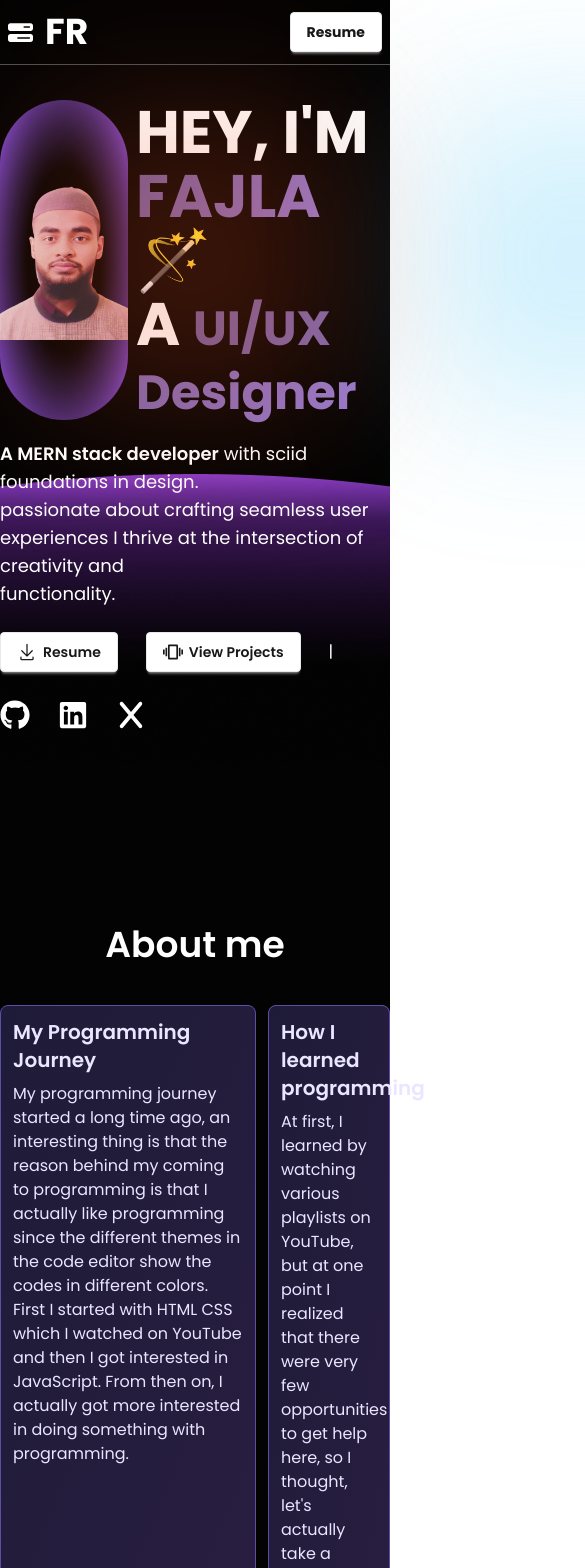
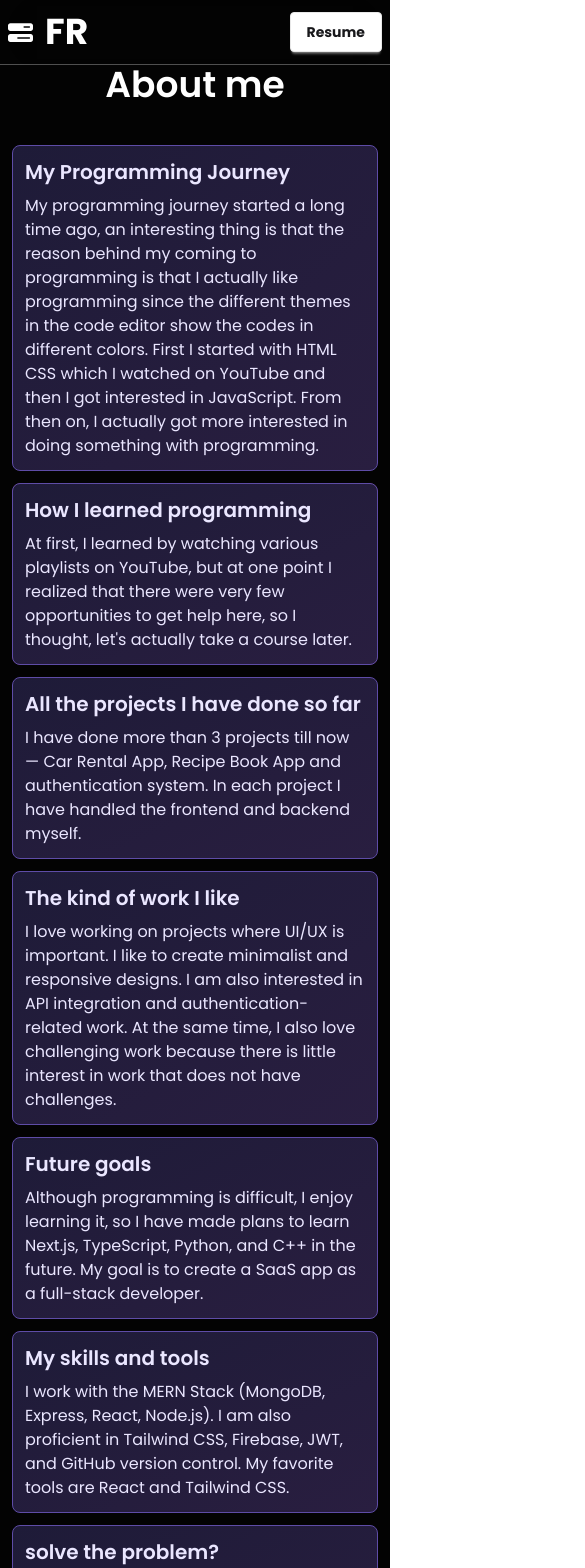
Before and after one commit to FajlaRabby24/personal-portfolio, a React (Vite) app: page / in a window 390 px wide. Shown: the top 1568 px of the page, 585 px wide, since content can reach past the window. Built offline with nearby package versions, Linux system fonts and the light colour scheme.

Commit message:
about me section done for responsive

```diff
--- a/package.json
+++ b/package.json
@@ -13,6 +13,7 @@
     "@emailjs/browser": "^4.4.1",
     "@tailwindcss/vite": "^4.1.11",
     "daisyui": "^5.0.43",
+    "motion": "^12.19.2",
     "react": "^19.1.0",
     "react-dom": "^19.1.0",
     "react-icons": "^5.5.0",
--- /dev/null
+++ b/src/Animation/Reveal.jsx
@@ -0,0 +1,33 @@
+import { motion, useAnimation, useInView } from "motion/react";
+import { useEffect, useRef } from "react";
+
+const Reveal = ({ children, className }) => {
+  const ref = useRef(null);
+
+  const isInView = useInView(ref, { once: true });
+  const mainControls = useAnimation();
+
+  useEffect(() => {
+    if (isInView) {
+      mainControls.start("visible");
+    }
+  }, [mainControls, isInView]);
+
+  return (
+    <div ref={ref} className={`relative overflow-hidden ${className}`}>
+      <motion.div
+        variants={{
+          hidden: { opacity: 0, y: 75 },
+          visible: { opacity: 1, y: 0 },
+        }}
+        initial="hidden"
+        animate={mainControls}
+        transition={{ duration: 0.5, delay: 0.25 }}
+      >
+        {children}
+      </motion.div>
+    </div>
+  );
+};
+
+export default Reveal;
--- a/src/App.jsx
+++ b/src/App.jsx
@@ -1,11 +1,7 @@
 import { ToastContainer } from "react-toastify";
 import AboutMe from "./components/AboutMe";
-import Banner from "./components/Banner";
-import Contact from "./components/Contact";
 import Footer from "./components/Footer";
 import Navbar from "./components/Navbar";
-import Projects from "./components/Projects";
-import Skills from "./components/Skills";
 
 const App = () => {
   return (
@@ -15,11 +11,11 @@ const App = () => {
         <Navbar />
       </header>
       <main className=" space-y-40">
-        <Banner />
+        {/* <Banner /> */}
         <AboutMe />
-        <Skills />
-        <Projects />
-        <Contact />
+        {/* <Skills /> */}
+        {/* <Projects /> */}
+        {/* <Contact /> */}
       </main>
       <footer>
         <Footer />
--- a/src/components/AboutMe.jsx
+++ b/src/components/AboutMe.jsx
@@ -1,10 +1,13 @@
 const AboutMe = () => {
   return (
-    <section id="about-me" className="max-w-6xl mx-auto scroll-mt-20">
+    <section
+      id="about-me"
+      className="max-w-6xl mx-auto px-3 xl:px-0 scroll-mt-20"
+    >
       <h1 className="section-title">About me</h1>
-      <div className="grid grid-cols-12 gap-3">
+      <div className="grid grid-cols-1 md:grid-cols-12 gap-3">
         {/* one  */}
-        <div className=" col-span-8 grid-box">
+        <div className=" md:col-span-8 grid-box">
           <h3 className="grid-box-title">My Programming Journey</h3>
           <p>
             My programming journey started a long time ago, an interesting thing
@@ -18,7 +21,7 @@ const AboutMe = () => {
         </div>
 
         {/* two  */}
-        <div className="bg col-span-4 grid-box">
+        <div className="bg md:col-span-4 grid-box">
           <h3 className="grid-box-title">How I learned programming</h3>
           <p>
             At first, I learned by watching various playlists on YouTube, but at
@@ -28,7 +31,7 @@ const AboutMe = () => {
         </div>
 
         {/* four  */}
-        <div className="bg2 col-span-4  grid-box">
+        <div className="bg2 md:col-span-4  grid-box">
           <h3 className="grid-box-title">
             All the projects I have done so far
           </h3>
@@ -39,7 +42,7 @@ const AboutMe = () => {
           </p>
         </div>
         {/* three  */}
-        <div className="bg2 col-span-8 grid-box">
+        <div className="bg2 md:col-span-8 grid-box">
           <h3 className="grid-box-title">The kind of work I like</h3>
           <p>
             I love working on projects where UI/UX is important. I like to
@@ -50,7 +53,7 @@ const AboutMe = () => {
           </p>
         </div>
         {/* five  */}
-        <div className="bg2 col-span-4 row-span-2 grid-box">
+        <div className="bg2 md:col-span-4 row-span-2 grid-box">
           <h3 className="grid-box-title">Future goals</h3>
           <p>
             Although programming is difficult, I enjoy learning it, so I have
@@ -60,7 +63,7 @@ const AboutMe = () => {
         </div>
 
         {/* six  */}
-        <div className="bg2 col-span-4 -6 grid-box">
+        <div className="bg2 md:col-span-4 -6 grid-box">
           <h3 className="grid-box-title">My skills and tools</h3>
           <p>
             I work with the MERN Stack (MongoDB, Express, React, Node.js). I am
@@ -69,7 +72,7 @@ const AboutMe = () => {
           </p>
         </div>
         {/* seven  */}
-        <div className="bg2 col-span-4 -5 grid-box">
+        <div className="bg2 md:col-span-4 -5 grid-box">
           <h3 className="grid-box-title">solve the problem?</h3>
           <p>
             When I encounter a problem, I first look at Google or Stack
@@ -80,7 +83,7 @@ const AboutMe = () => {
         </div>
 
         {/* nine  */}
-        <div className="bg2 col-span-8 grid-box ">
+        <div className="bg2 md:col-span-8 grid-box ">
           <h3 className="grid-box-title">What's good without programming?</h3>
           <p>
             Apart from coding, I like to play football, sometimes when I go to
--- a/src/components/Banner.jsx
+++ b/src/components/Banner.jsx
@@ -25,7 +25,7 @@ const Banner = () => {
   return (
     <section
       id="home"
-      className="h-[700px]   relative flex flex-col items-center justify-center scroll-mt-20"
+      className="h-[700px] px-3 xl:px-0  relative flex flex-col items-center justify-center scroll-mt-20"
       style={{
         backgroundImage: `url(${bg})`,
         backgroundPosition: "bottom",
@@ -33,7 +33,7 @@ const Banner = () => {
       }}
     >
       <div>
-        <div className="flex gap-2 ">
+        <div className="flex flex-col md:flex-row gap-2 ">
           {/* image  */}
           <div className="avatar">
             <div className="bg-radial from-primary from-40% to-secondary w-32 rounded-full ">
@@ -41,9 +41,10 @@ const Banner = () => {
             </div>
           </div>
           {/* title  */}
-          <h2 className="text-white font-bold text-6xl  leading-16">
+          <h2 className="text-white font-bold text-4xl md:text-6xl  md:leading-16">
             HEY, I'M <span className="title">FAJLA</span> 🪄 <br /> A{" "}
-            <span className="title text-5xl">
+            <span className="title text-3xl md:text-5xl">
+              {/* API Integration Specialist */}
               <Typewriter loop={true} words={words} />
             </span>
           </h2>
@@ -79,10 +80,10 @@ const Banner = () => {
           </a>
         </div>
         {/* gradient box  */}
-        <div className="absolute z-0 flex top-0 ">
-          <div className="w-96 h-96    bg-radial   from-[#eb4d1d4f]  blur-3xl"></div>
+        <div className="absolute z-0 flex flex-col md:flex-row top-0 ">
+          <div className="w-48 md:w-96 h-48 md:h-96    bg-radial   from-[#eb4d1d4f]  blur-3xl"></div>
 
-          <div className=" w-96 h-96    bg-radial   from-[#19b7f543]  blur-3xl"></div>
+          <div className=" w-48 md:w-96 h-48 md:h-96    bg-radial   from-[#19b7f543]  blur-3xl"></div>
         </div>
       </div>
     </section>
--- a/src/components/ProjectCard.jsx
+++ b/src/components/ProjectCard.jsx
@@ -62,7 +62,7 @@ const ProjectCard = ({ project }) => {
         </div>
         <a href=""></a>
         {/* Buttons */}
-        <div className="flex gap-3 pt-2">
+        <div className="flex flex-wrap gap-3 pt-2">
           {projectLinks.map((link, idx) => (
             <a href={link.url} target="_blank" key={idx}>
               <button className="btn s">
```
Also changed, not shown: 1 other file (tests, documents, lock files or other folders).
